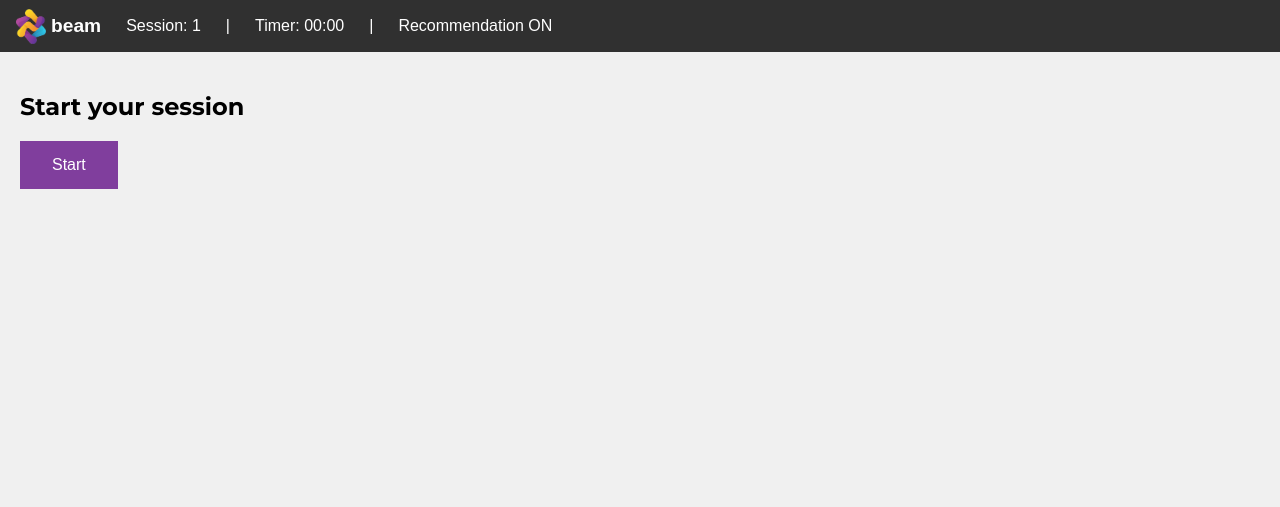
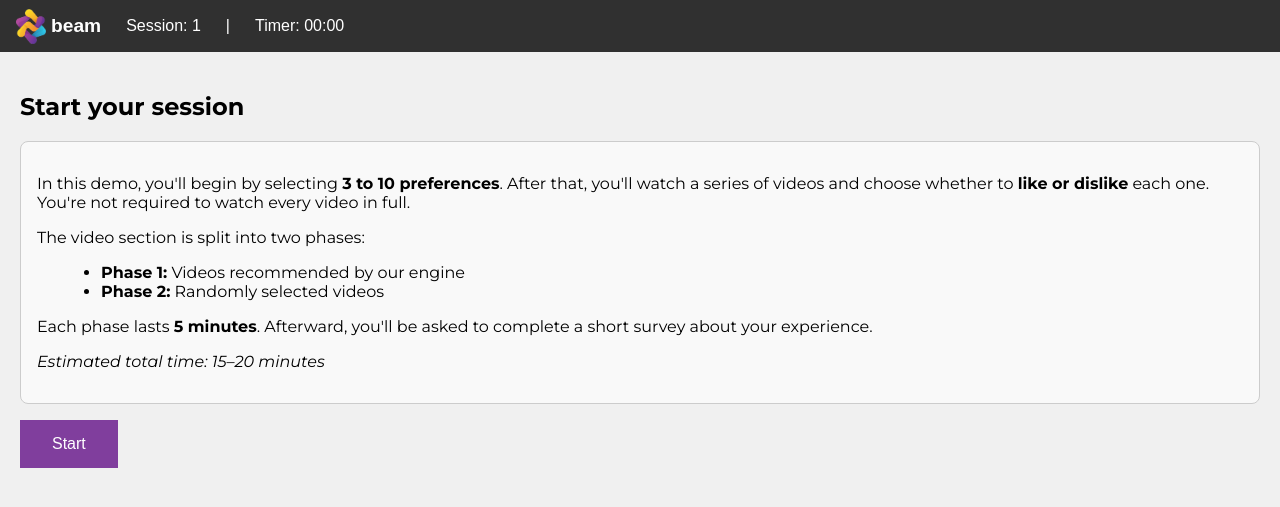
Before and after one commit to pgxtips/beam-demo, a Flask app: template templates/session.html in a window 1280 px wide. Shown: the top 507 px of the page. Run offline with Flask 3, Linux system fonts and the light colour scheme; the template is opened without the code that fills it: most values are stand-ins (such as "Sample title", 1, 10 or a date in 2020); parts of the project's set-up code (start-up, migrations or seed data) failed here and were passed over.

Commit message:
feat: completed, added instructions, bug fixes

```diff
--- a/templates/layout.html
+++ b/templates/layout.html
@@ -26,8 +26,6 @@
             <div class="session">Session: {{sid}}</div>
             |
             <div class="countdownTimer">Timer: <span id="timer">00:00</span></div>
-            |
-            <div>Recommendation <span id="modelStatus">ON</span></div>
         </div>
 
         <!-- TEMPLATE INJECTION-->
--- a/templates/preferences.html
+++ b/templates/preferences.html
@@ -9,6 +9,7 @@
 {% endblock %}
 
 {% block content %}
+<div style="height: 98vh;">
     <h2>Select Preferences</h2>
     <p style="margin-bottom: 10px;">Select between 3 - 10 preference tags</p>
 
@@ -31,4 +32,5 @@
     </div>
 
     <button id="submitBtn" class="submitButton" disabled>Submit</button>
+</div>
 {% endblock %}
--- a/templates/session.html
+++ b/templates/session.html
@@ -7,5 +7,26 @@
 
 {% block content %}
 <h2>Start your session</h2>
-<button onClick="getSession()">Start</button>
+
+<div style="margin-top: 1em; padding: 1em; border: 1px solid #ccc; border-radius: 8px; background-color: #f9f9f9;">
+  <p>
+    In this demo, you'll begin by selecting <strong>3 to 10 preferences</strong>.
+    After that, you'll watch a series of videos and choose whether to <strong>like or dislike</strong> each one.
+    You're not required to watch every video in full.
+  </p>
+  <p>
+    The video section is split into two phases:
+  </p>
+  <ul style="margin-left: 1.5em;">
+    <li><strong>Phase 1:</strong> Videos recommended by our engine</li>
+    <li><strong>Phase 2:</strong> Randomly selected videos</li>
+  </ul>
+  <p>
+    Each phase lasts <strong>5 minutes</strong>. Afterward, you'll be asked to complete a short survey about your experience.
+  </p>
+  <p><em>Estimated total time: 15–20 minutes</em></p>
+</div>
+
+
+<button style="margin-top: 1em;" onClick="getSession()">Start</button>
 {% endblock %}
```
Lines whose indentation alone changed are shown as unchanged.
